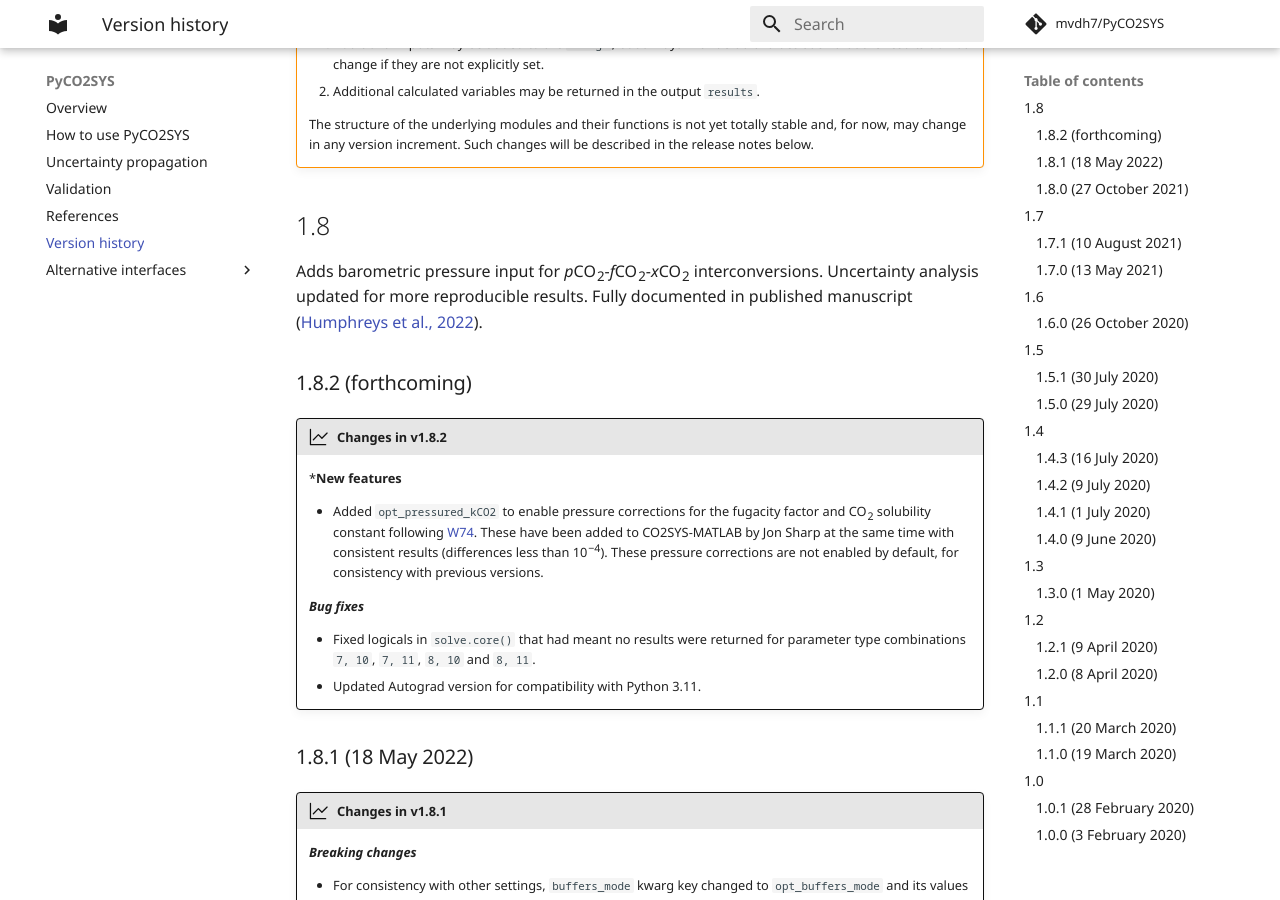
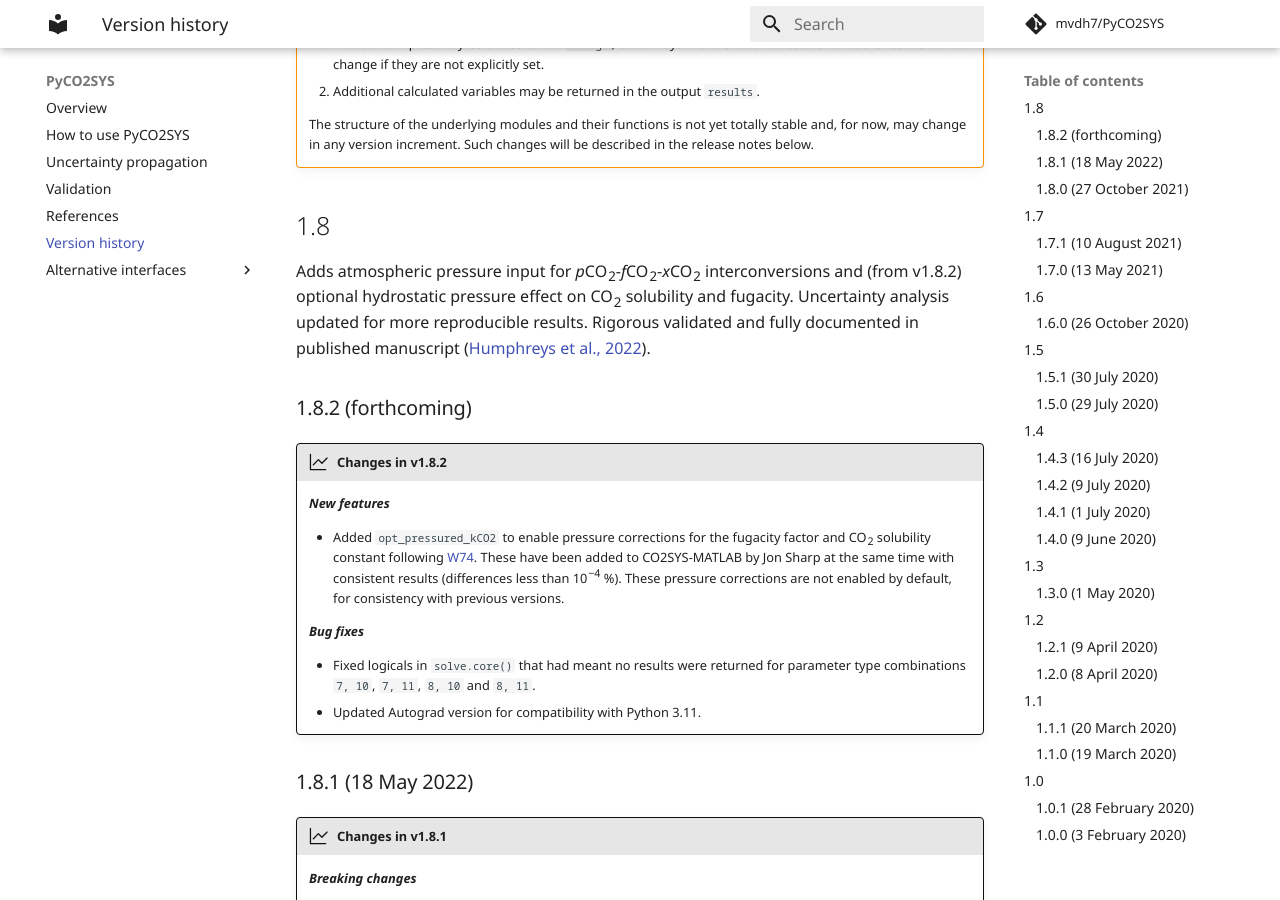
Before and after one commit to mvdh7/PyCO2SYS, an MkDocs documentation site: the page built from docs/versions.md, in a window 1280 px wide and 900 px high, scrolled down 698 px. Built offline with MkDocs 1.6.1 and Material for MkDocs 9.7.7, drawn with Linux system fonts in a browser that asks for light colours; formulas are drawn with MathJax 3; comment, search, counter and statistics services are not loaded.

Commit message:
Bux fixes and updates

```diff
--- a/docs/versions.md
+++ b/docs/versions.md
@@ -29,15 +29,15 @@
 
 ## 1.8
 
-Adds barometric pressure input for *p*CO<sub>2</sub>-*f*CO<sub>2</sub>-*x*CO<sub>2</sub> interconversions.  Uncertainty analysis updated for more reproducible results.  Fully documented in published manuscript ([Humphreys et al., 2022](https://doi.org/10.5194/gmd-15-15-2022)).
+Adds atmospheric pressure input for *p*CO<sub>2</sub>-*f*CO<sub>2</sub>-*x*CO<sub>2</sub> interconversions and (from v1.8.2) optional hydrostatic pressure effect on CO<sub>2</sub> solubility and fugacity.  Uncertainty analysis updated for more reproducible results.  Rigorous validated and fully documented in published manuscript ([Humphreys et al., 2022](https://doi.org/10.5194/gmd-15-15-2022)).
 
 ### 1.8.2 (forthcoming)
 
 !!! new-version "Changes in v1.8.2"
 
-    ***New features**
+    ***New features***
 
-    * Added `opt_pressured_kCO2` to enable pressure corrections for the fugacity factor and CO<sub>2</sub> solubility constant following [W74](../refs/#w).  These have been added to CO2SYS-MATLAB by Jon Sharp at the same time with consistent results (differences less than 10<sup>−4</sup>).  These pressure corrections are not enabled by default, for consistency with previous versions.
+    * Added `opt_pressured_kCO2` to enable pressure corrections for the fugacity factor and CO<sub>2</sub> solubility constant following [W74](../refs/#w).  These have been added to CO2SYS-MATLAB by Jon Sharp at the same time with consistent results (differences less than 10<sup>−4</sup> %).  These pressure corrections are not enabled by default, for consistency with previous versions.
 
     ***Bug fixes***
 
```
Also changed, not shown: docs/co2sys_nd.md (+9 -2 lines).
